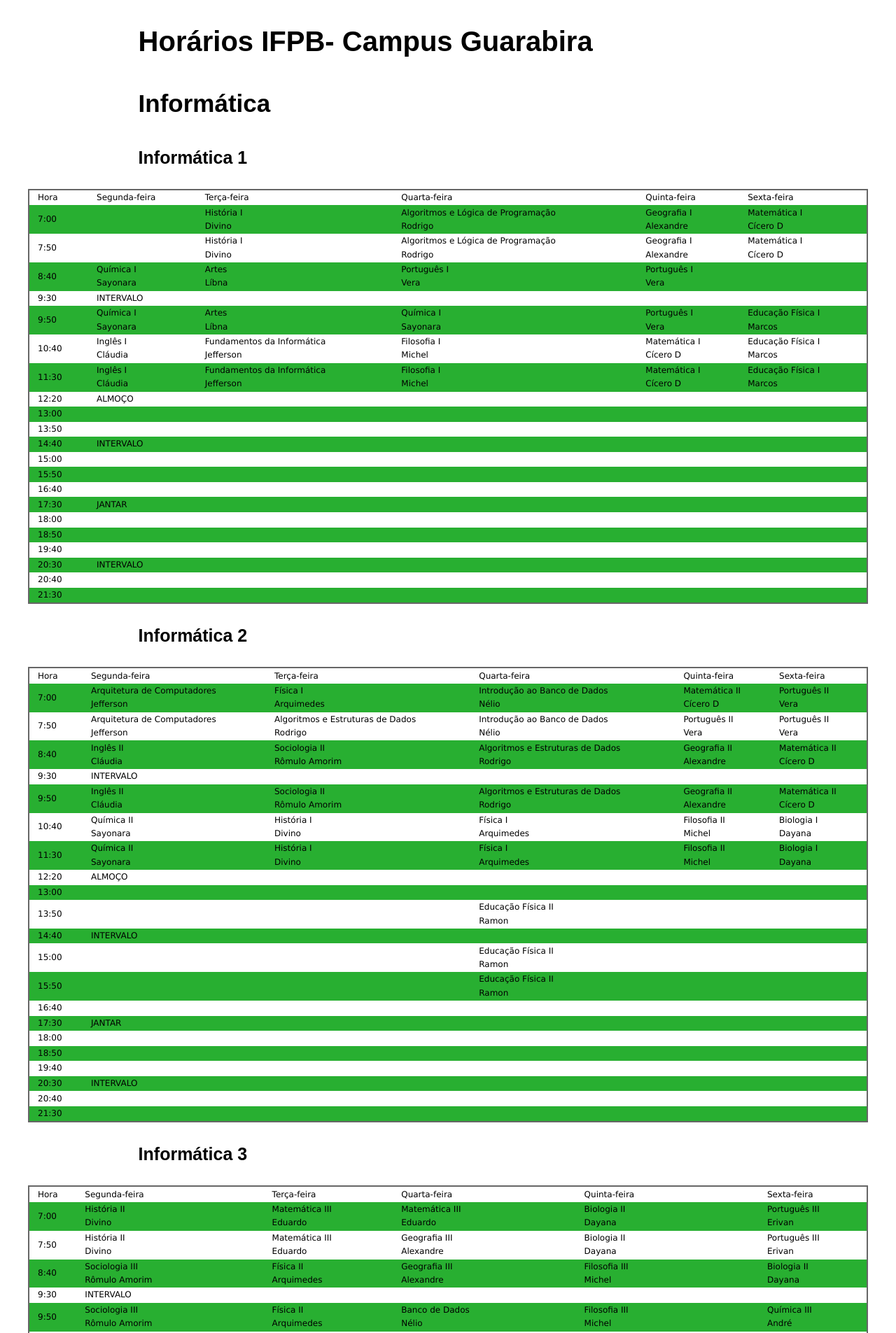
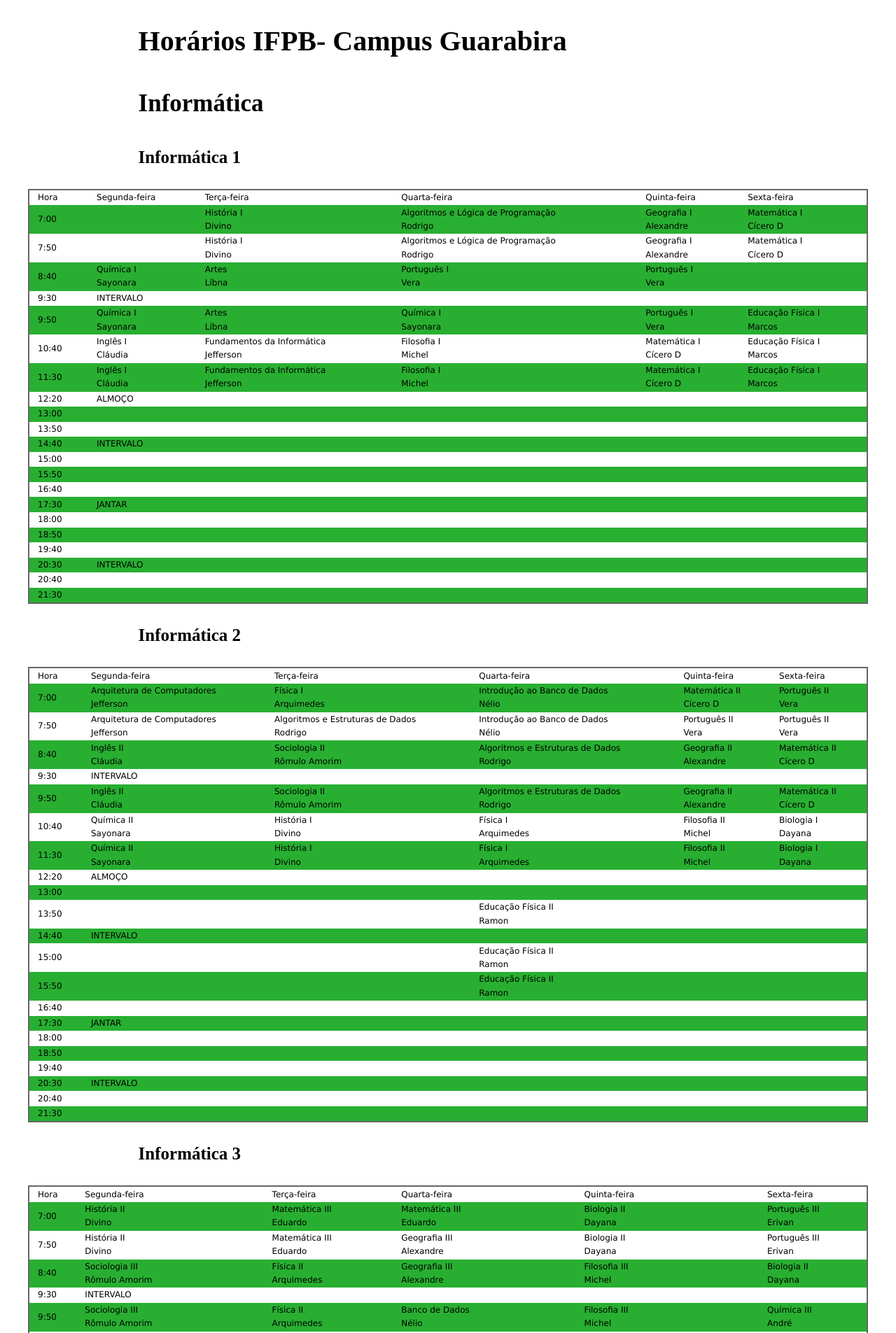
Before and after one commit to larissaserrano/horariomoisa, a Jekyll site: the page built from index.html, in a window 1280 px wide. Shown: the top 1905 px of the page at 70% size. Built offline with Jekyll 4.4.1, drawn with Linux system fonts in a browser that asks for light colours.

Commit message:
Update style.css

```diff
--- a/css/style.css
+++ b/css/style.css
@@ -3,18 +3,18 @@
 }
 h1{
   font-size: 40px;
-  font-family: arial;
-  margin-right:15%;margin-left:15%;
+  font-family: Agent Orange;
+  margin-right:30%;margin-left:15%;
 }
 h2{
   font-size: 35px;
-  font-family: arial;
-  margin-right:20%;margin-left:15%;
+  font-family: Agent Orange;
+  margin-right:30%;margin-left:15%;
 }
 h3{
-  font-family: arial;
+  font-family: Agent Orange;
    font-size: 25px;
-  margin-right:20%;margin-left:15%;
+  margin-right:30%;margin-left:15%;
 }
 table {
   border-collapse: collapse;
```
